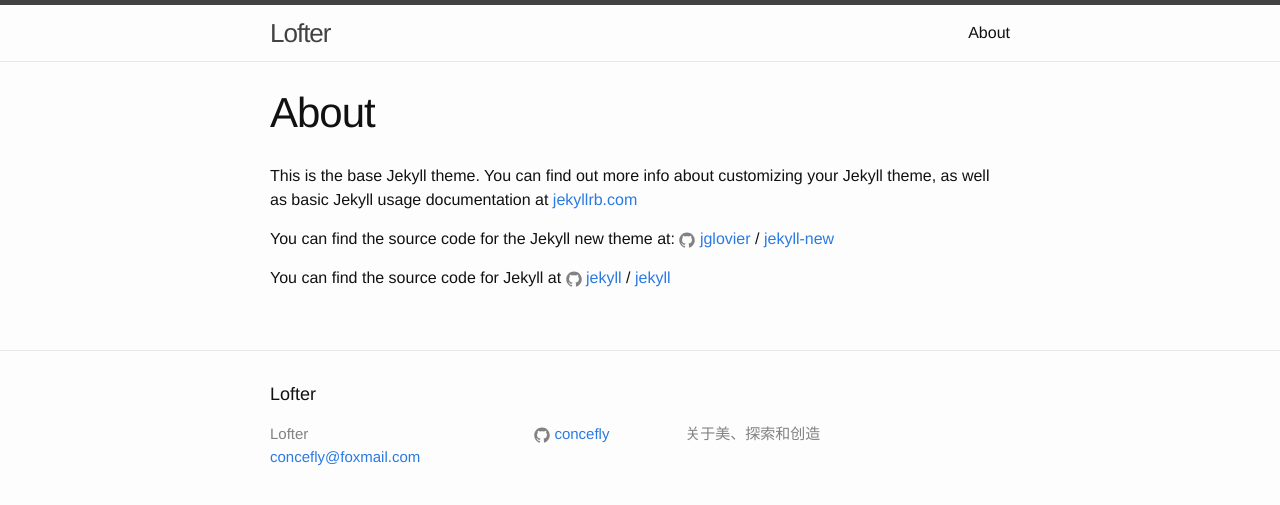
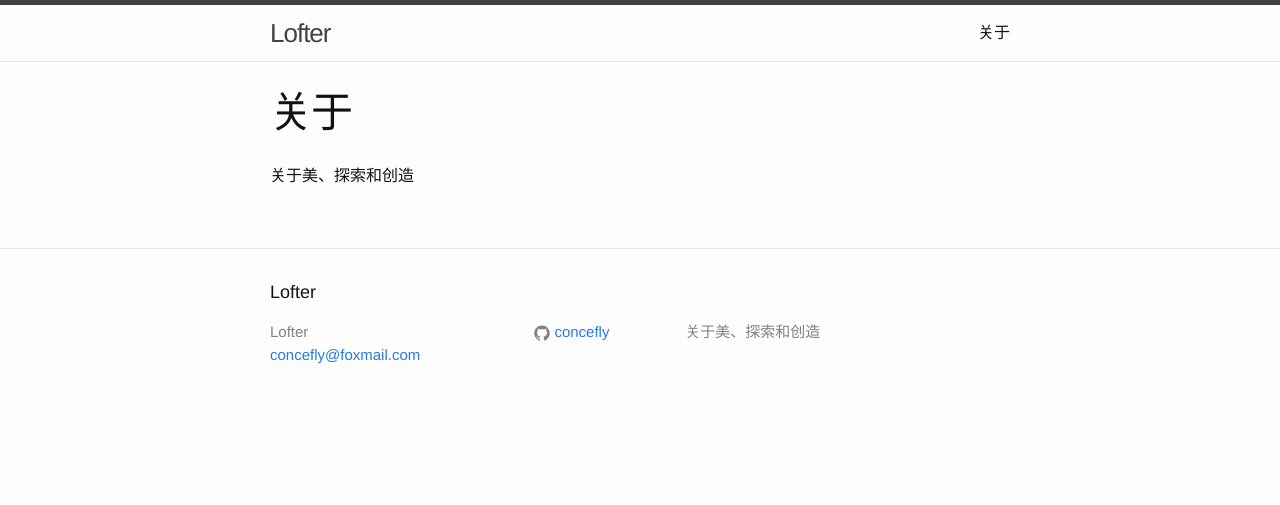
Before and after one commit to concefly/concefly.github.io, a Jekyll site: the page built from about.md, in a window 1280 px wide. Shown: the top 505 px of the page. Built offline with Jekyll 4.4.1, drawn with Linux system fonts in a browser that asks for light colours.

Commit message:
Update about.md

```diff
--- a/about.md
+++ b/about.md
@@ -1,15 +1,7 @@
 ---
 layout: page
-title: About
+title: 关于
 permalink: /about/
 ---
 
-This is the base Jekyll theme. You can find out more info about customizing your Jekyll theme, as well as basic Jekyll usage documentation at [jekyllrb.com](http://jekyllrb.com/)
-
-You can find the source code for the Jekyll new theme at:
-{% include icon-github.html username="jglovier" %} /
-[jekyll-new](https://github.com/jglovier/jekyll-new)
-
-You can find the source code for Jekyll at
-{% include icon-github.html username="jekyll" %} /
-[jekyll](https://github.com/jekyll/jekyll)
+关于美、探索和创造
```
